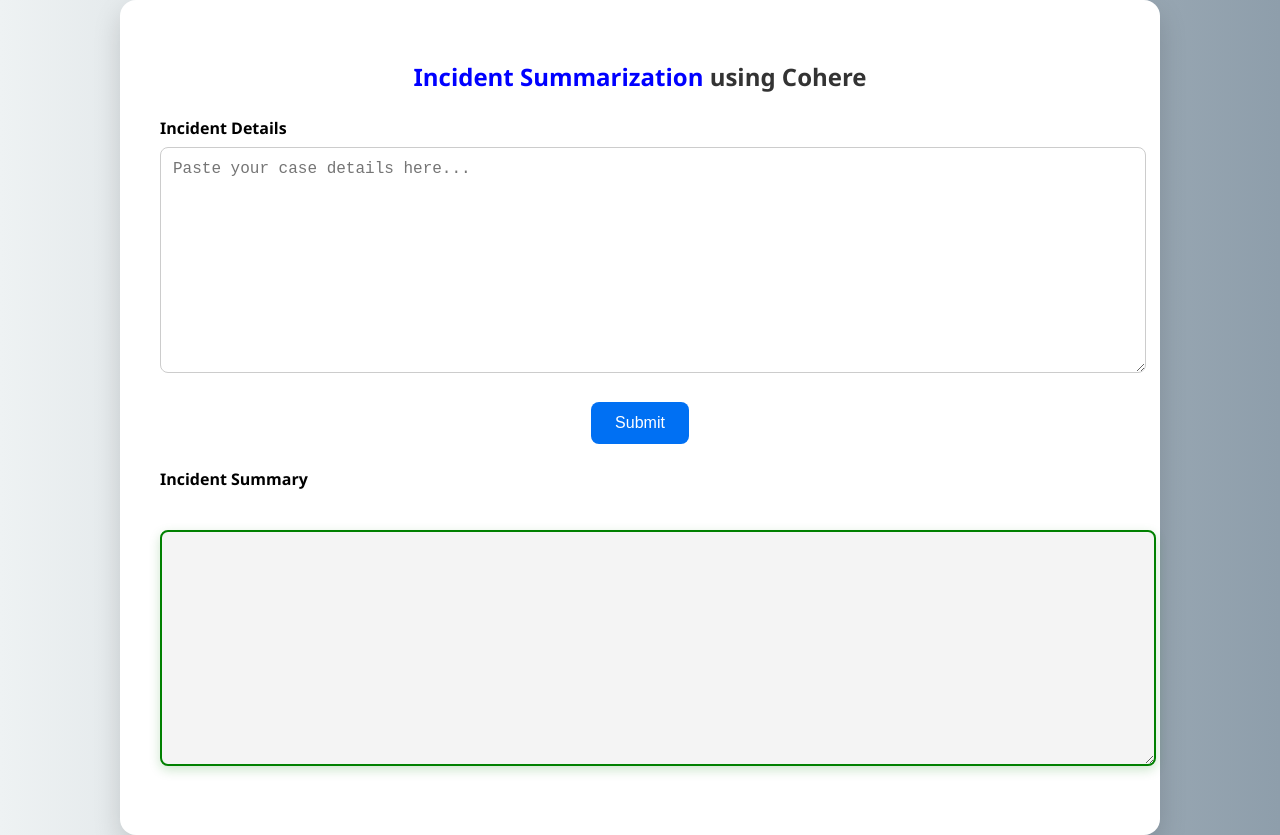
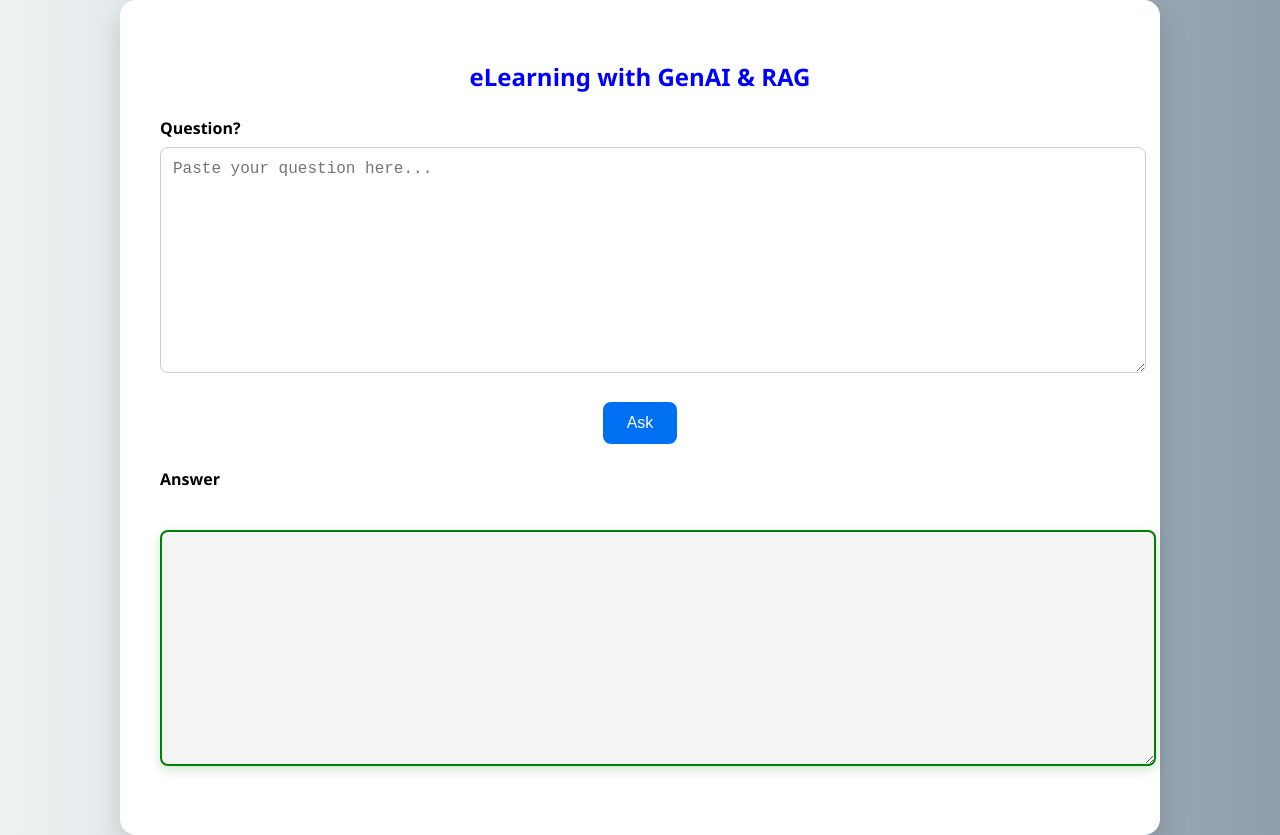
Before and after one commit to pavanuppuluri/eLearningWithGenAI_RAG, a React (Create React App) app: page / in a window 1280 px wide. Built offline with nearby package versions, Linux system fonts and the light colour scheme; the HTML template or start-up script is replaced by a standard one.

Commit message:
Update ApiDemo.jsx

```diff
--- a/src/ApiDemo.jsx
+++ b/src/ApiDemo.jsx
@@ -30,20 +30,20 @@
   return (
     <div className="container" style={{ width: '75vw', margin: '0 auto' }}>
       <div className="card">
-        <h2><span className="highlight-blue">Incident Summarization</span> using Cohere</h2>
-        <label htmlFor="input">Incident Details</label>
+        <h2><span className="highlight-blue">eLearning with GenAI & RAG</span></h2>
+        <label htmlFor="input">Question?</label>
         <textarea
           id="input"
           value={inputValue}
           onChange={(e) => setInputValue(e.target.value)}
-          placeholder="Paste your case details here..."
+          placeholder="Paste your question here..."
           style={{ height: '25vh' }}
         />
         <button onClick={handleSubmit} disabled={loading}>
-          {loading ? 'Summarizing...' : 'Submit'}
+          {loading ? 'Preparing answer...' : 'Ask'}
         </button>
 
-        <label htmlFor="response" style={{ marginTop: '1.5rem' }}>Incident Summary </label>
+        <label htmlFor="response" style={{ marginTop: '1.5rem' }}>Answer</label>
         <textarea
           id="response"
           className="response-box"
```
